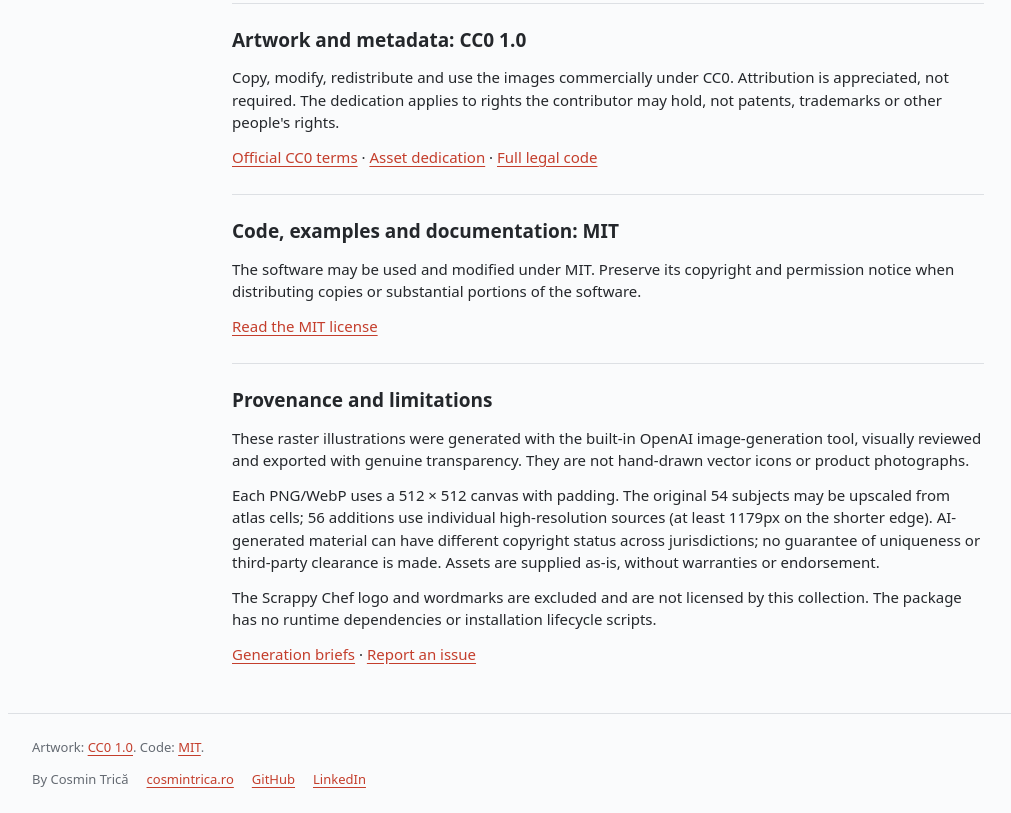
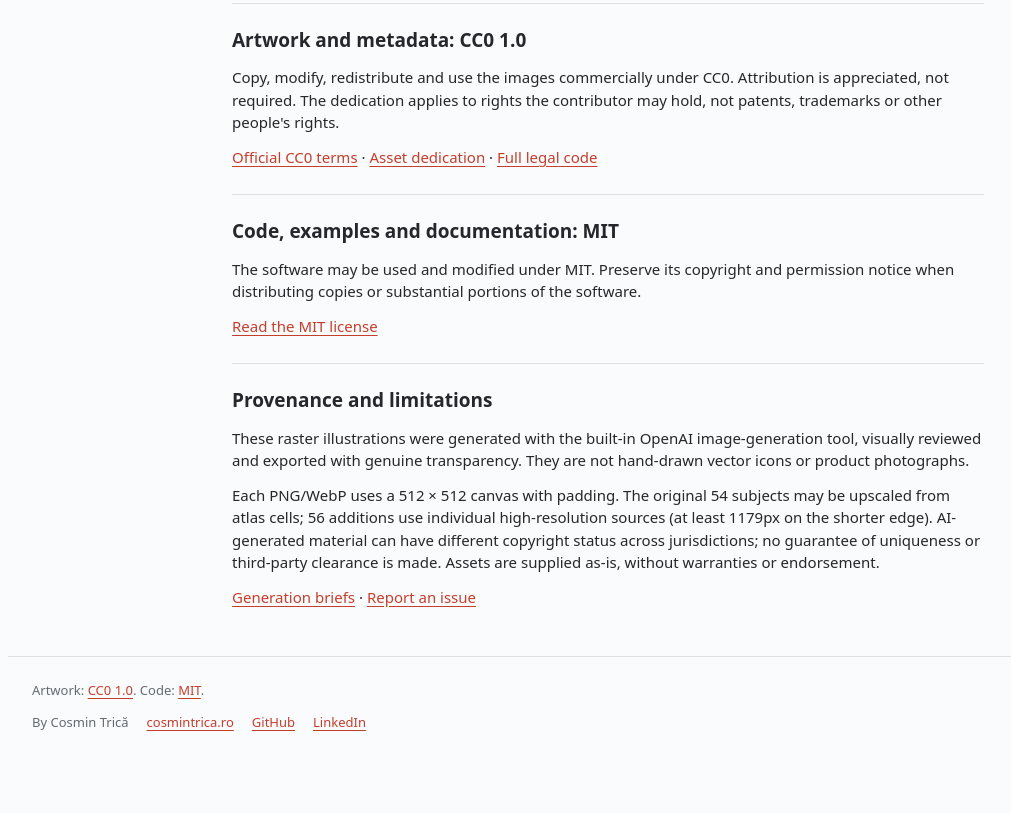
Before and after one commit to cosmintrica/culinary-assets, a website: page guide.html in a window 1280 px wide. Shown: the part 1564-2377 px from the top of the page, without its empty margins (32-1043 px from the left). After the commit the page ends 2320 px from the top, so only its background shows below. Drawn offline with Linux system fonts and the light colour scheme.

Commit message:
Remove application-specific wording from the public guide

```diff
--- a/guide.html
+++ b/guide.html
@@ -63,7 +63,6 @@ const tomato = require('@cosmintrica/culinary-assets/png/tomato.png');
       <h3>Provenance and limitations</h3>
       <p>These raster illustrations were generated with the built-in OpenAI image-generation tool, visually reviewed and exported with genuine transparency. They are not hand-drawn vector icons or product photographs.</p>
       <p>Each PNG/WebP uses a 512 × 512 canvas with padding. The original 54 subjects may be upscaled from atlas cells; 56 additions use individual high-resolution sources (at least 1179px on the shorter edge). AI-generated material can have different copyright status across jurisdictions; no guarantee of uniqueness or third-party clearance is made. Assets are supplied as-is, without warranties or endorsement.</p>
-      <p>The Scrappy Chef logo and wordmarks are excluded and are not licensed by this collection. The package has no runtime dependencies or installation lifecycle scripts.</p>
       <p><a href="https://github.com/cosmintrica/culinary-assets/blob/main/sources/PROMPTS.md">Generation briefs</a> · <a href="https://github.com/cosmintrica/culinary-assets/issues">Report an issue</a></p>
     </section>
     <p id="guide-copy-status" role="status" aria-live="polite"></p>
```
Also changed, not shown: tests/assets.test.mjs (+7 -0 lines).
